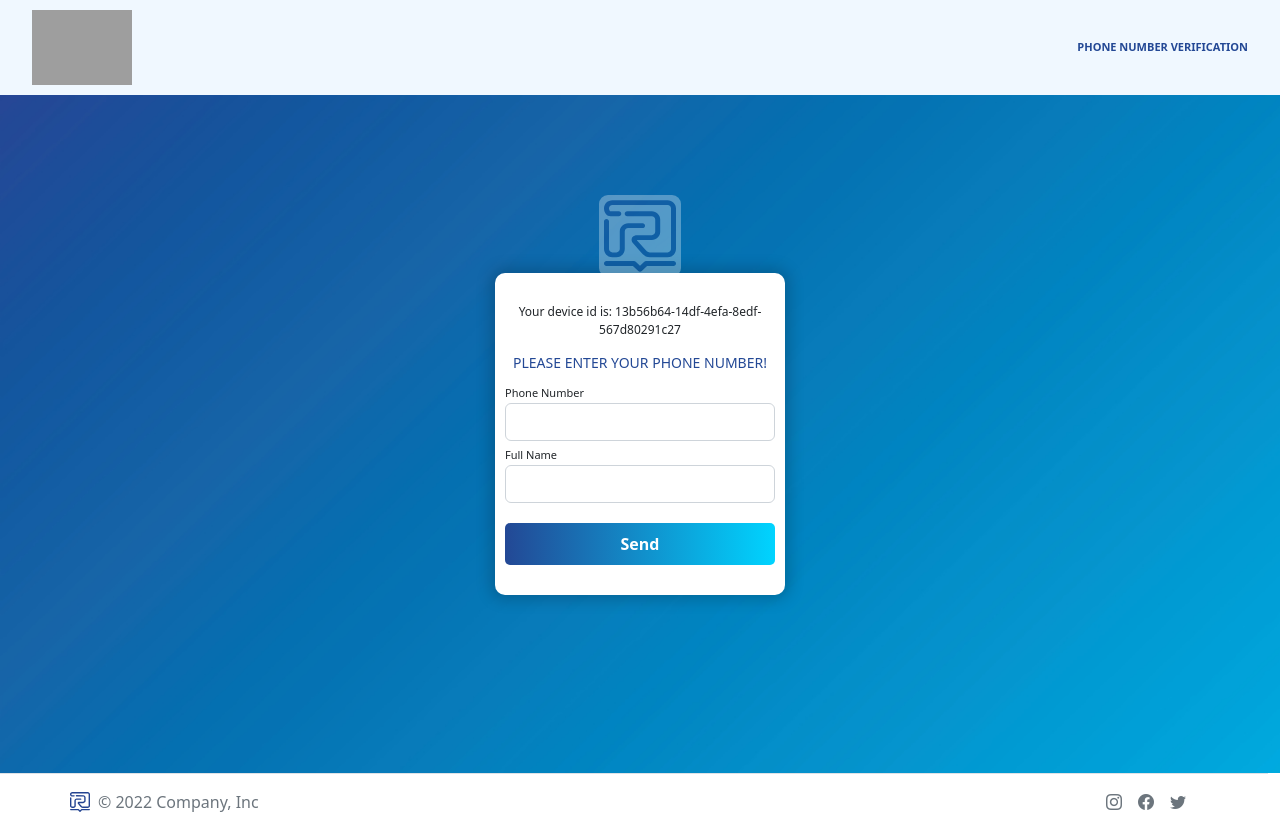
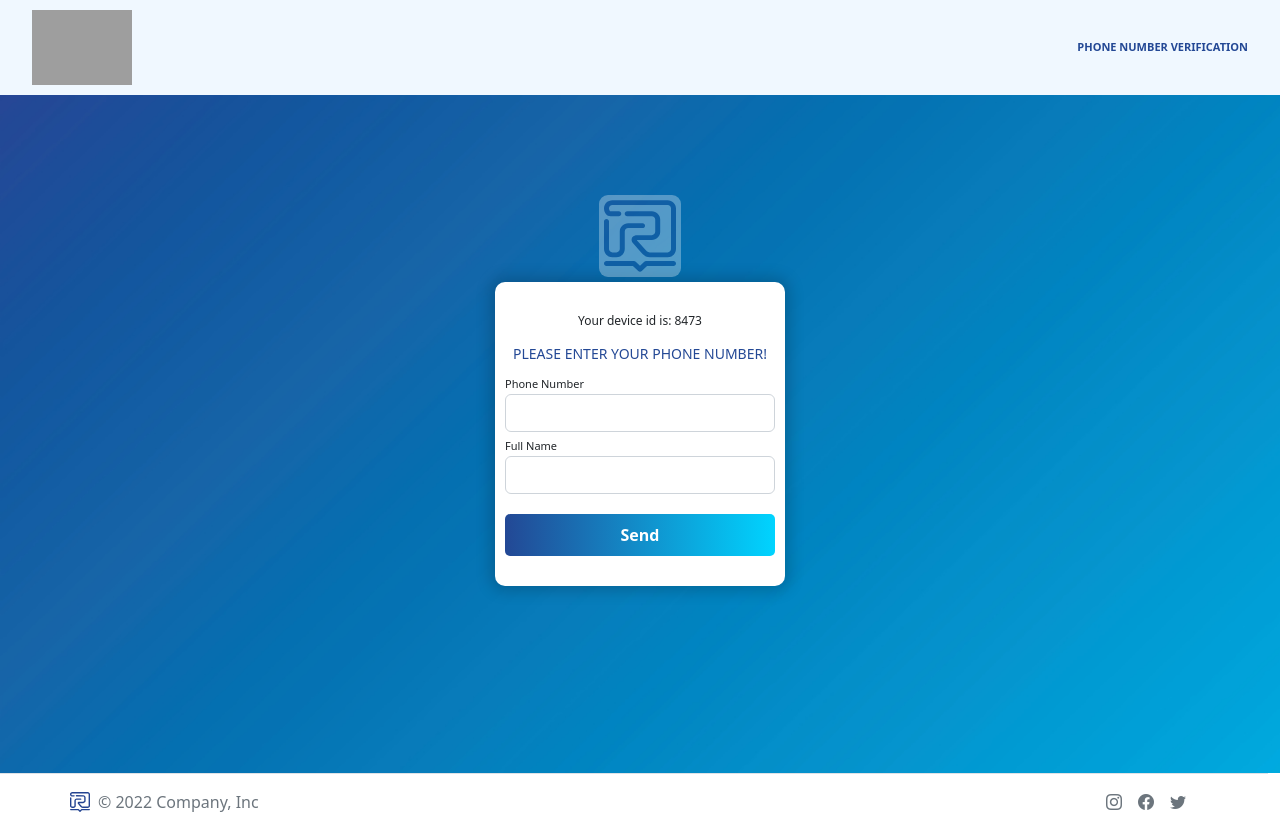
Before and after one commit to BasharAbdoulah/Verify-phone-number-page, a React (Create React App) app: page / in a window 1280 px wide. Built offline with nearby package versions, Linux system fonts and the light colour scheme; grey boxes are pictures that could not be loaded.

Commit message:
new edit bashar

```diff
--- a/src/App.js
+++ b/src/App.js
@@ -23,18 +23,32 @@ function App() {
   const [lodaing, setLoading] = useState(false);
 
   // Get the user agent string
-  function getMachineId() {
-    let machineId = localStorage.getItem("MachineId");
+  // function getMachineId() {
+  //   let machineId = localStorage.getItem("MachineId");
 
-    if (!machineId) {
-      machineId = crypto.randomUUID();
-      localStorage.setItem("MachineId", machineId);
+  //   // if (!machineId) {
+  //   //   machineId = crypto.randomUUID();
+  //   //   localStorage.setItem("MachineId", machineId);
+  //   // }
+
+  //   return machineId;
+  // }
+
+  // console.log(getMachineId());
+
+  function generateUniqueID() {
+    var userAgentString = window.navigator.userAgent;
+
+    console.log("userAgentString length", userAgentString.length);
+    console.log("userAgentString ", userAgentString.split(" "));
+    var uniqueID = 0;
+    for (var i = 0; i < userAgentString.length; i++) {
+      uniqueID += userAgentString.charCodeAt(i);
     }
-
-    return machineId;
+    return uniqueID.toString();
   }
 
-  console.log(getMachineId());
+  console.log("unique id:", generateUniqueID());
 
   const handleSubmit = (e) => {
     e.preventDefault();
@@ -73,7 +87,7 @@ function App() {
             <div className="container form-container">
               <form>
                 <p style={{ fontSize: "12px" }}>
-                  Your device id is: {getMachineId()}
+                  Your device id is: {generateUniqueID()}
                 </p>
                 <h3>
                   {codeMode ? strings.code.title : strings.phoneNumber.title}
```
